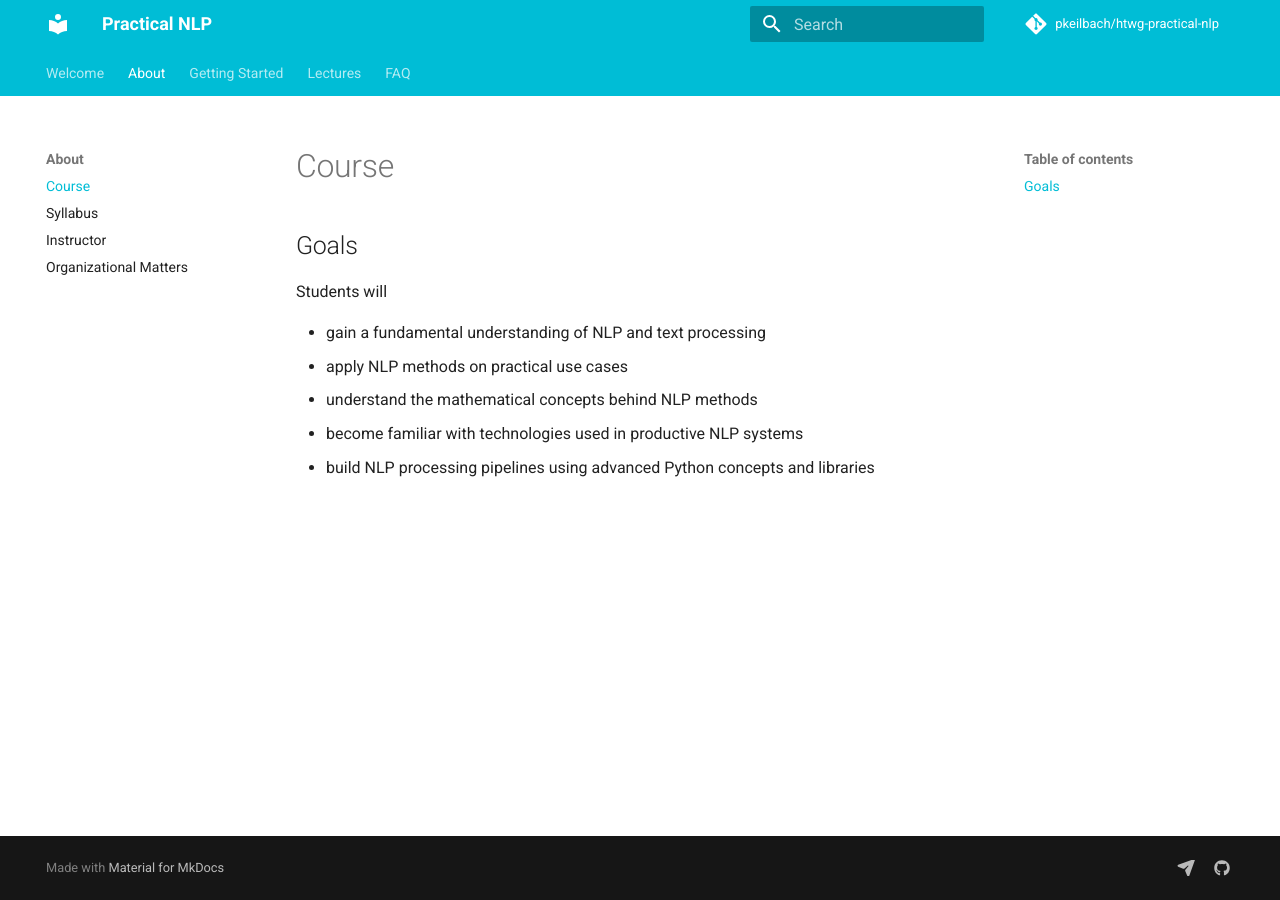
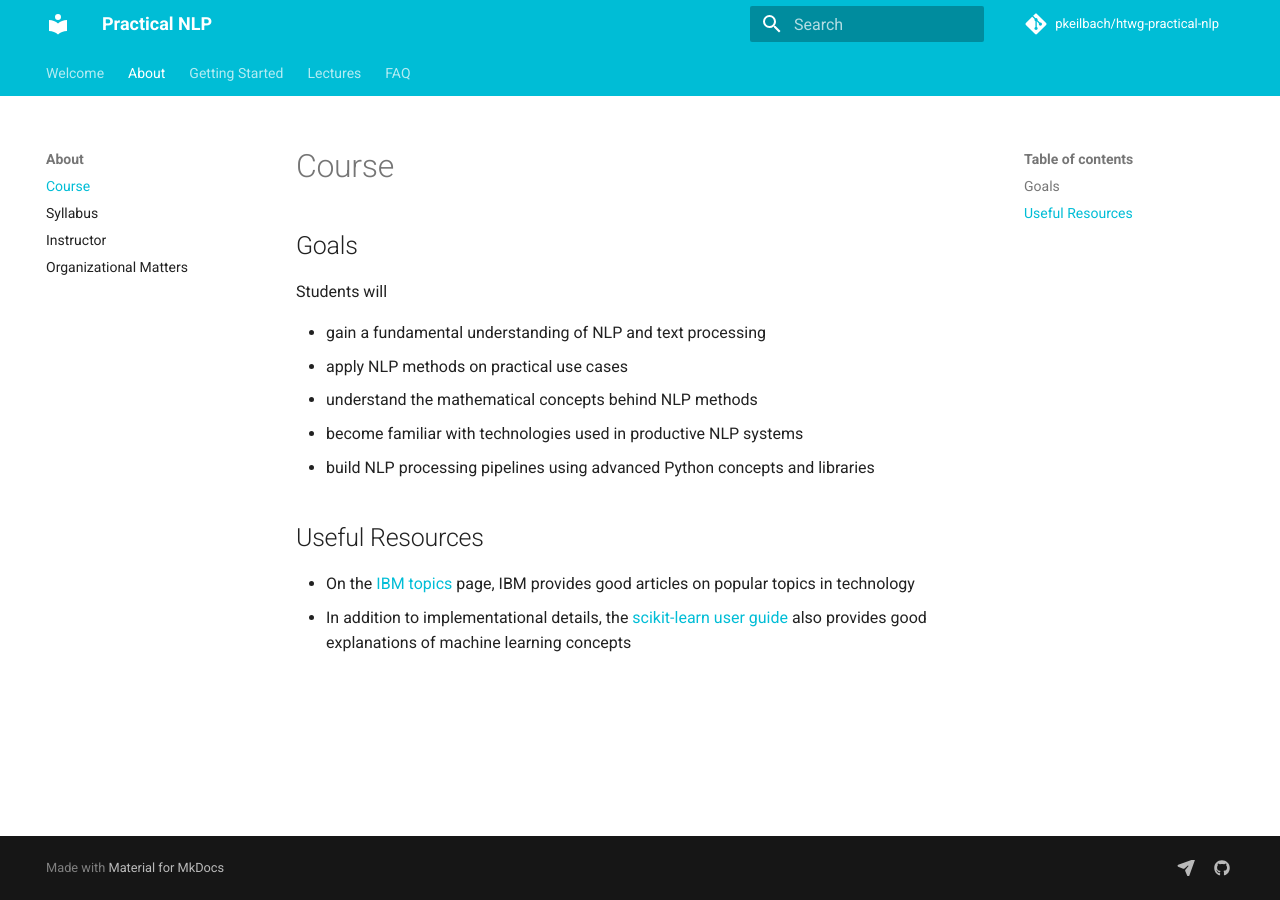
Before and after one commit to pkeilbach/htwg-practical-nlp, an MkDocs documentation site: the page built from docs/about/course.md, in a window 1280 px wide. Built offline with MkDocs 1.6.1 and Material for MkDocs 9.7.7, drawn with Linux system fonts in a browser that asks for light colours; comment, search, counter and statistics services are not loaded.

Commit message:
add section for useful resources

```diff
--- a/docs/about/course.md
+++ b/docs/about/course.md
@@ -9,3 +9,10 @@ Students will
 - understand the mathematical concepts behind NLP methods
 - become familiar with technologies used in productive NLP systems
 - build NLP processing pipelines using advanced Python concepts and libraries
+
+## Useful Resources
+
+- On the [IBM topics](https://www.ibm.com/topics?topic=all&page=1) page, IBM provides good articles on popular topics in technology
+- In addition to implementational details, the [scikit-learn user guide](https://scikit-learn.org/stable/user_guide.html) also provides good explanations of machine learning concepts
+
+<!-- TODO add more useful resources -->
```
